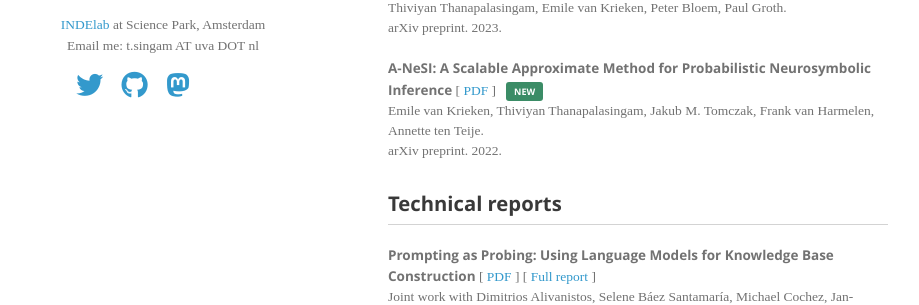
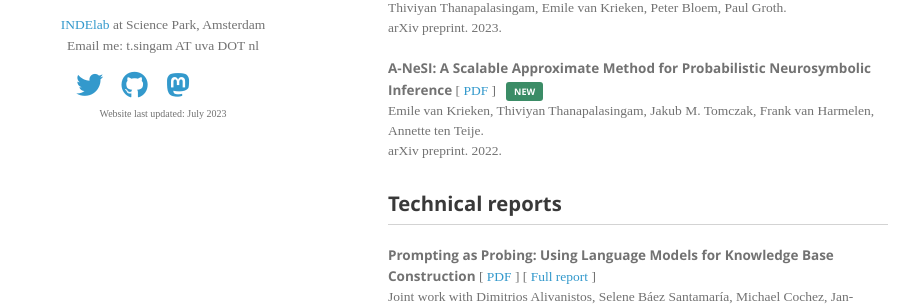
Before and after one commit to thiviyanT/website, a Jekyll site: the page built from index.html, in a window 1280 px wide. Shown: the part 605-910 px from the top of the page, without its empty margins (182-1101 px from the left). Built offline with Jekyll 4.4.1, drawn with Linux system fonts in a browser that asks for light colours; nearby versions of some CDN libraries; some web fonts are replaced; the list of posts is cut into pages by our own code; a style sheet for code colours, icons or effects is not loaded.

Commit message:
debugging

```diff
--- a/_includes/footer.html
+++ b/_includes/footer.html
@@ -1,3 +1,3 @@
 <footer>
-    <p style="margin:10px 0;font-size: 10px;">Website last updated: July 2023</p>
+    <p class="last-edit-test">Website last updated: July 2023</p>
 </footer>
--- a/_includes/header.html
+++ b/_includes/header.html
@@ -19,4 +19,6 @@
         <a href="https://orcid.org/0000-0002-0170-9105"><i class="ai ai-orcid ai-2x"></i></a>
     </span>
 
+    <p class="last-edit-test">Website last updated: July 2023</p>
+
 </header>
--- a/assets/css/style.css
+++ b/assets/css/style.css
@@ -353,3 +353,8 @@ footer {
     text-transform: uppercase;
     word-break: break-word;
 }
+
+.last-edit-test{
+    margin:10px 0;
+    font-size: 10px;
+}
```
